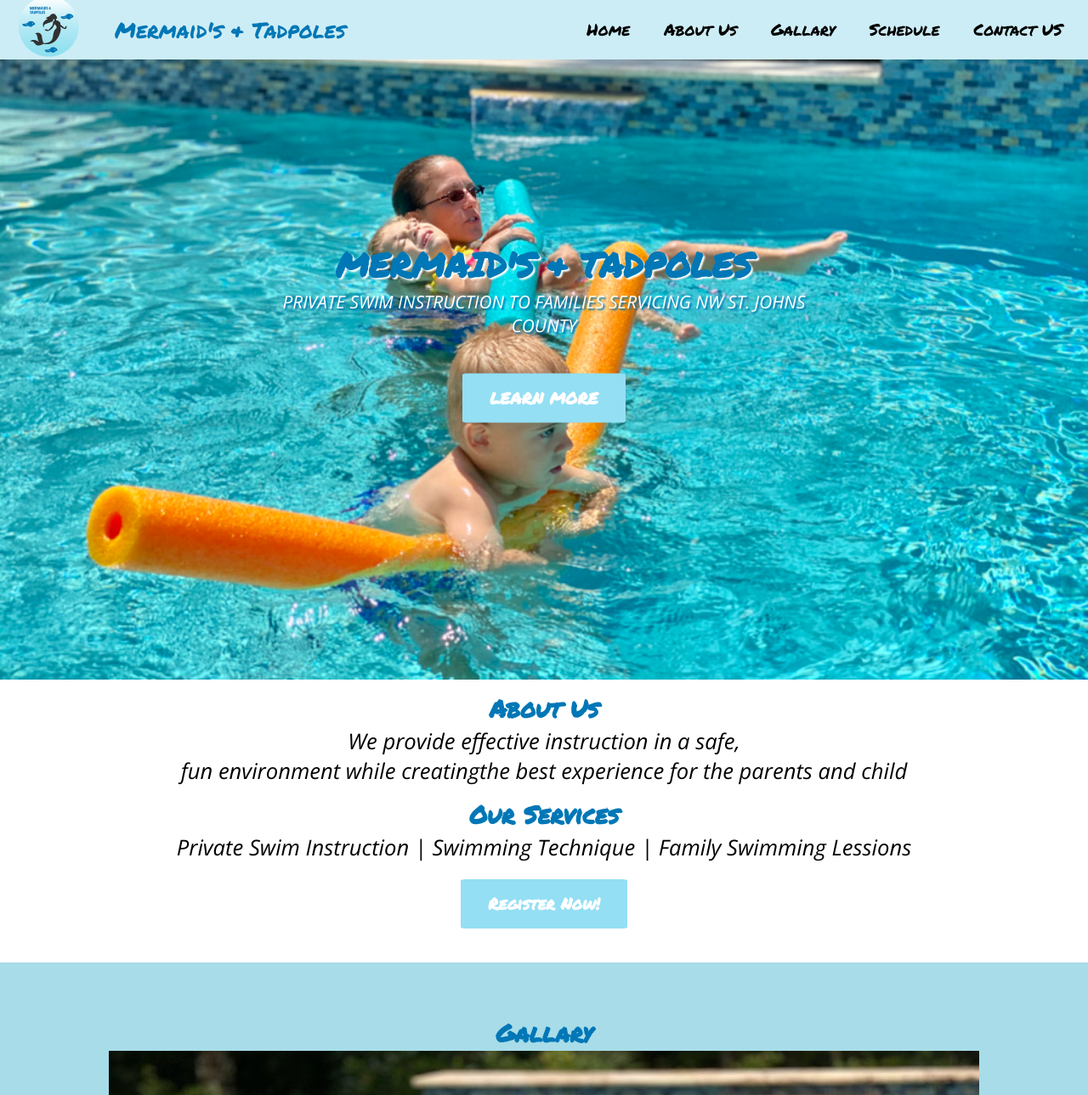
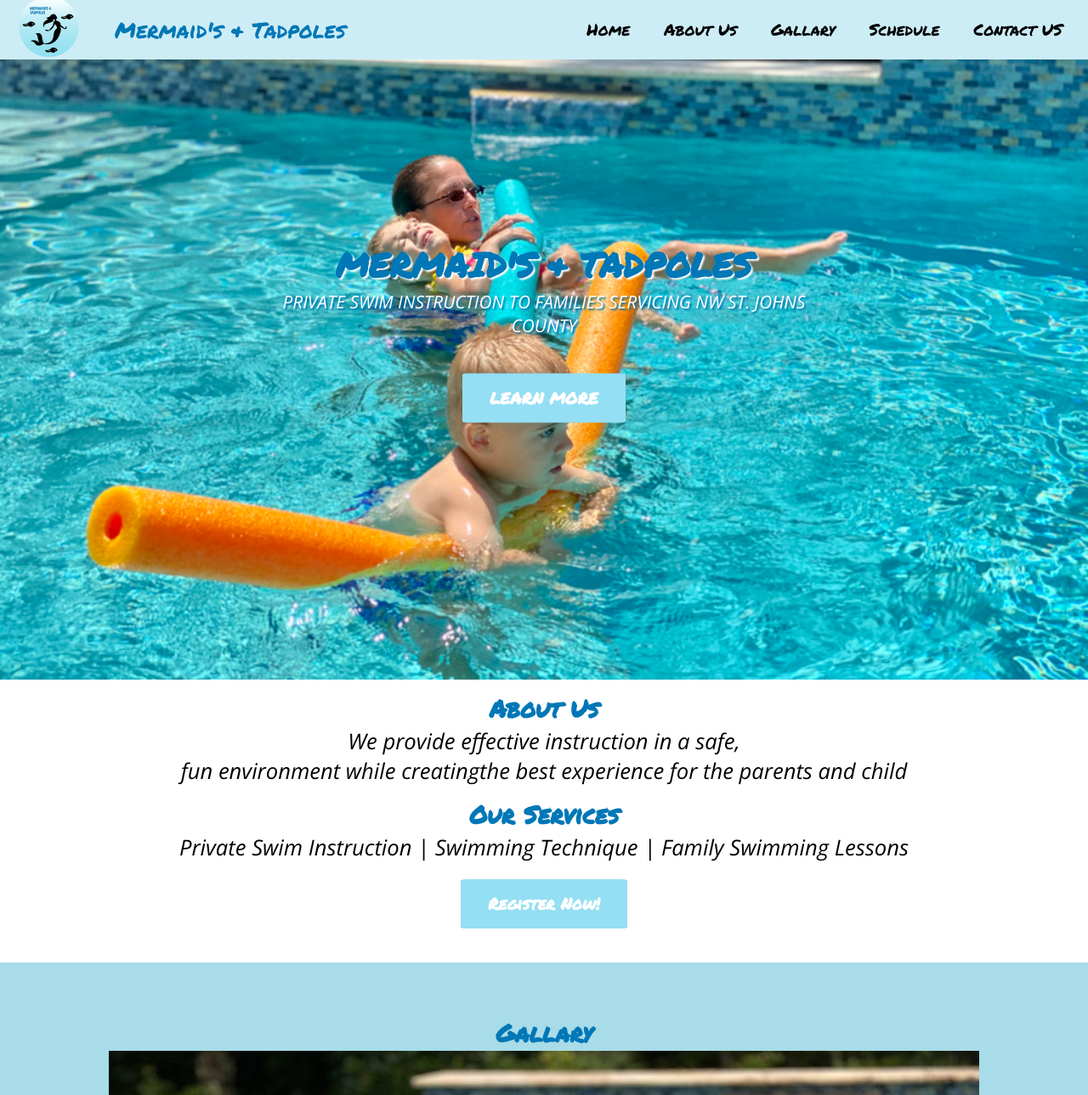
Before and after one commit to Sammy-Jean/Mermaid-Tadpoles, a plain HTML site: page index.html in a window 1280 px wide. Shown: the top 1289 px of the page at 85% size. Drawn offline with nearby package versions, Linux system fonts and the light colour scheme.

```diff
--- a/index.html
+++ b/index.html
@@ -37,7 +37,7 @@
       <span class="navbar-toggle" id="js-navbar-toggle">
         <i class="fas fa-bars"></i>
       </span>
-      <a href="#home"><img src="images/M&T_Logo.png" class="logo" alt="logo"></a>
+      <a href="#home"><img src="images/M&T_Logo2.png" class="logo" alt="logo"></a>
       <p class="nav-links title">
         Mermaid's & Tadpoles
       </p>
@@ -76,7 +76,6 @@
 
     </section>
 
-
     <!-- About Section -->
     <section class="about" id="about">
       <h2>About Us</h2>
@@ -84,7 +83,7 @@
       <article>
         <h2>Our Services</h2>
         <p>
-          Private Swim Instruction | Swimming Technique | Family Swimming Lessions
+          Private Swim Instruction | Swimming Technique | Family Swimming Lessons
         </p>
 
 
```
